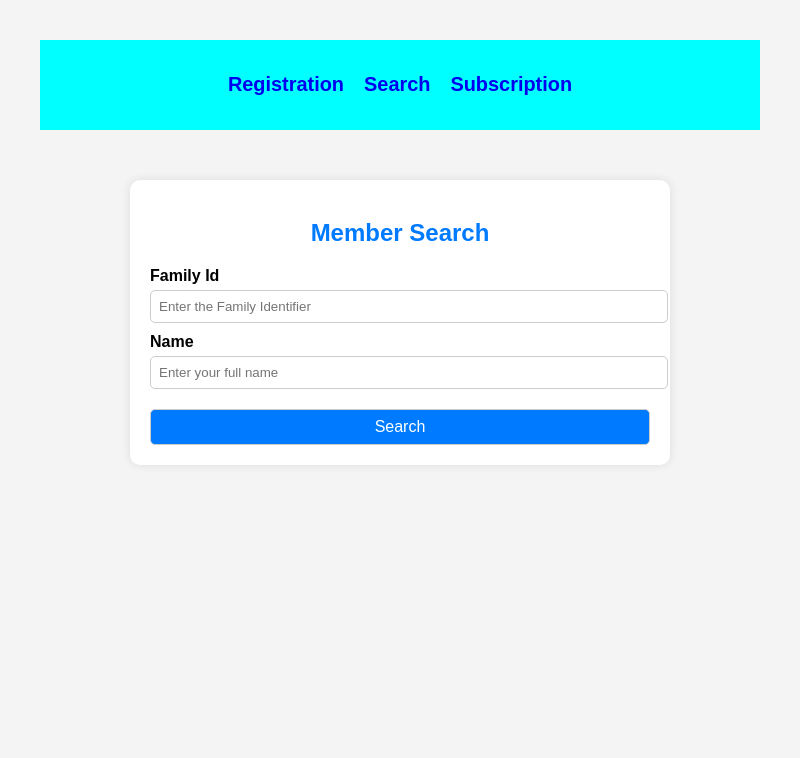
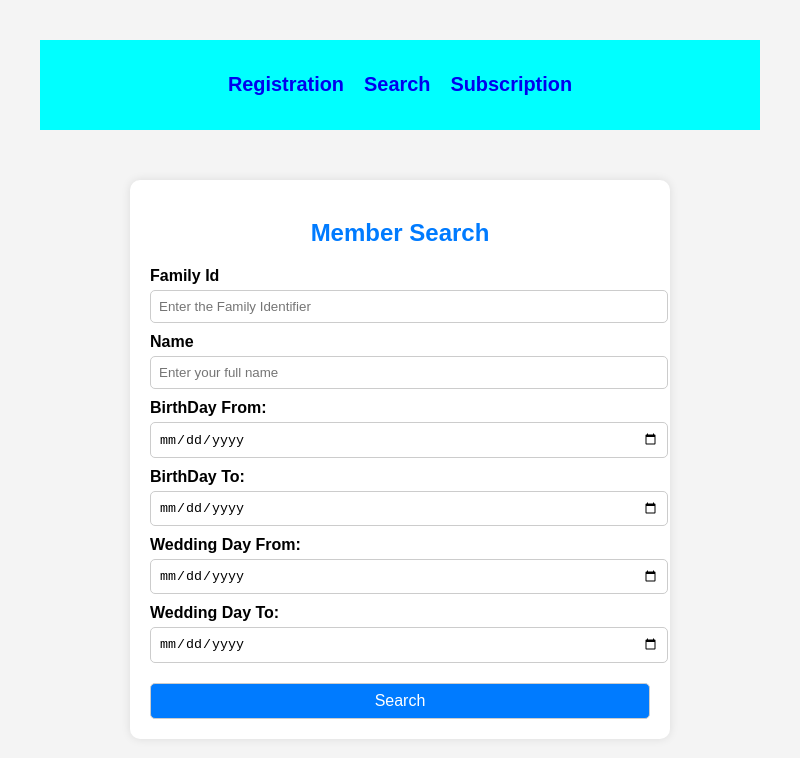
Before and after one commit to sam-rubin/ellis-application, an Electron app: page src/search.html in a window 800 px wide. Drawn offline with Linux system fonts and the light colour scheme; no server answers.

Commit message:
Update search.html

```diff
--- a/src/search.html
+++ b/src/search.html
@@ -31,6 +31,19 @@
           placeholder="Enter your full name"
         />
 
+        <label for="bithday-start-date">BirthDay From:</label>
+        <input type="date" id="bithday-start-date" name="start-date">
+
+        <label for="bithday-end-date">BirthDay To:</label>
+        <input type="date" id="bithday-end-date" name="end-date">
+
+
+        <label for="wedding-start-date">Wedding Day From:</label>
+        <input type="date" id="wedding-start-date" name="start-date">
+
+        <label for="wedding-end-date">Wedding Day To:</label>
+        <input type="date" id="wedding-end-date" name="end-date">
+
         <button type="submit">Search</button>
       </form>
     </div>
```
